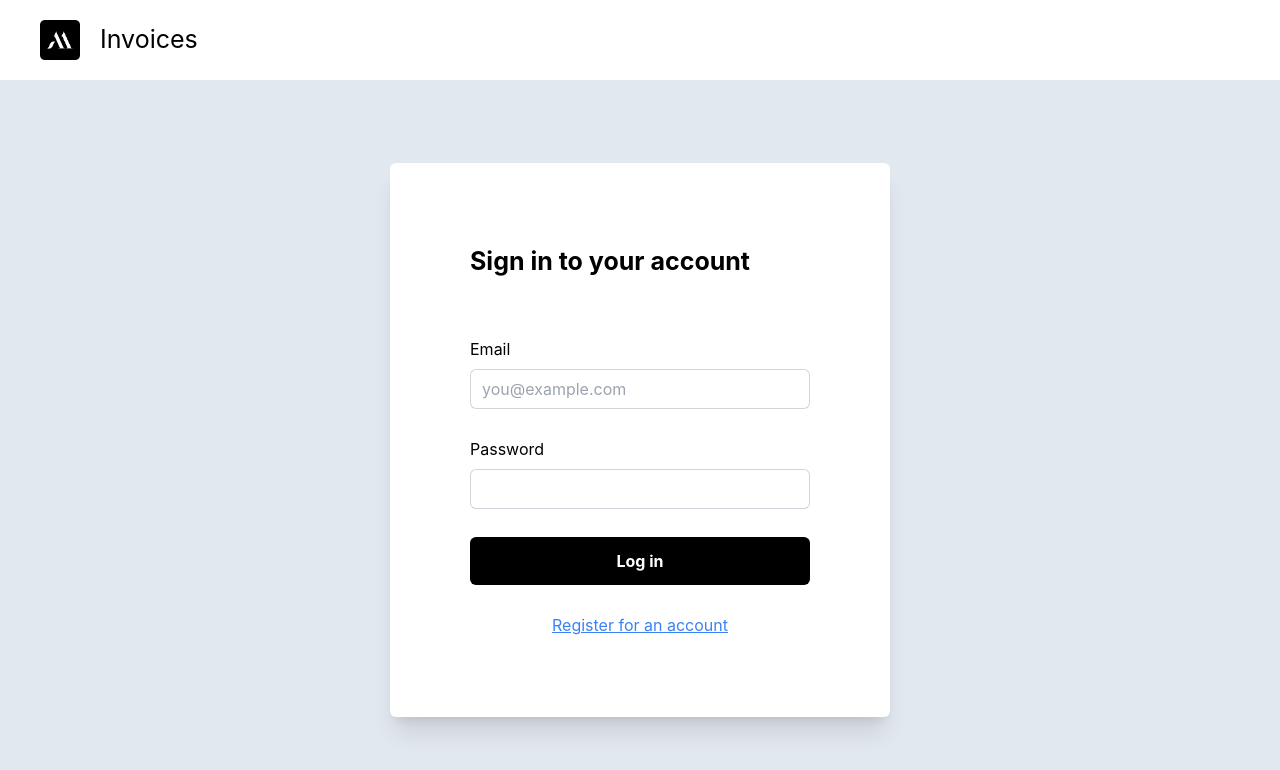
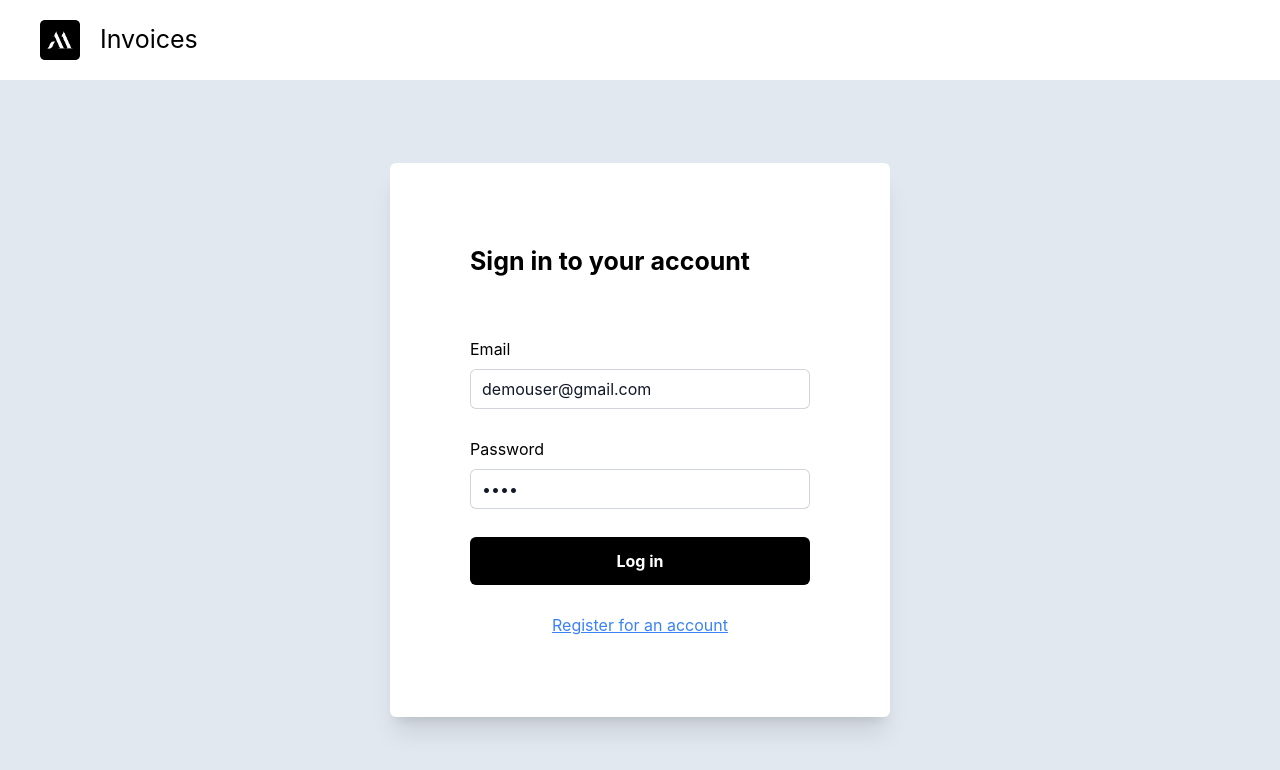
Before and after one commit to aryanxarora/Mobility-Invoicing, a React (Create React App) app: page / in a window 1280 px wide. Shown: the top 770 px of the page. Built offline with nearby package versions, Linux system fonts and the light colour scheme.

Commit message:
demo purposes

```diff
--- a/src/components/Authenticator.jsx
+++ b/src/components/Authenticator.jsx
@@ -58,7 +58,7 @@ function Authenticator({ onAuthSuccess }) {
             id="email"
             name="email"
             placeholder="you@example.com"
-            // value="demouser@gmail.com"
+            value="demouser@gmail.com"
           />
         </div>
         <div>
@@ -69,7 +69,7 @@ function Authenticator({ onAuthSuccess }) {
             type="password"
             id="password"
             name="password"
-            // value="demo"
+            value="demo"
           />
         </div>
         <button
```
